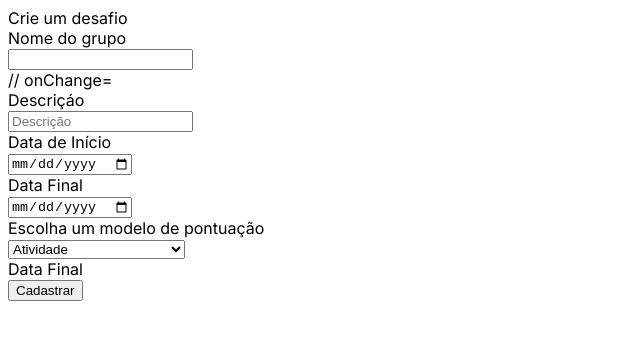
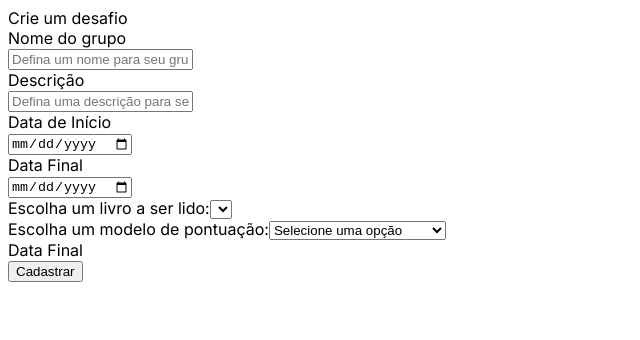
Before and after one commit to rafasdoliveira/BodyBiblia, a Next.js app: page /createchallenge in a window 1280 px wide. Shown: the top 340 px of the page, without its empty margins (0-640 px from the left). Built offline with nearby package versions, Linux system fonts and the light colour scheme.

Commit message:
select component

```diff
--- a/package.json
+++ b/package.json
@@ -14,7 +14,7 @@
     "eslint": "8.49.0",
     "eslint-config-next": "13.4.19",
     "json-server": "^0.17.3",
-    "next": "13.4.19",
+    "next": "^13.5.6",
     "react": "18.2.0",
     "react-dom": "18.2.0",
     "react-select": "^5.7.7"
--- a/src/app/components/form/select/select.js
+++ b/src/app/components/form/select/select.js
@@ -5,13 +5,14 @@ function Select({text, id, name, options, value}) {
 
         <div>
             <div>
-                <label>{text}:</label>
-                <select name={name} id={id}>
-                    <option>Selecione uma opção</option>
-                    <option>{options}</option>
-                </select>
-            </div>
-            <div>
+            <label>{text}:</label>
+            <select name={name} id={id}>
+                {Object.keys(options).map(key => (
+                <option key={key}>{options[key]}</option>
+                ))}
+            </select>
+    </div>
+            {/* <div>
                 <p>
                     Objetivo Principal: <br/>
                     <select id="objetivo" onChange={(e) => setGoal(e.target.value)} required>
@@ -23,8 +24,8 @@ function Select({text, id, name, options, value}) {
                         <option value="inSaude">Saúde e Bem Estar</option>
                     </select>
                 </p>
-            </div>
-            <div>
+            </div> */}
+            {/* <div>
                 <p>
                     Igreja: <br/>
                     <select id="inChurch" onChange={(e) => setChurch(e.target.value)} required>
@@ -34,7 +35,7 @@ function Select({text, id, name, options, value}) {
                         <option>Paz Church</option>
                     </select>
                 </p>
-            </div>
+            </div> */}
         </div>
     )
 }
--- a/src/app/createchallenge/page.js
+++ b/src/app/createchallenge/page.js
@@ -5,6 +5,21 @@ import styles from './page.module.css'
 
 
 export default function createChallenge() {
+
+    const listChallenge = {
+        opcao: "Selecione uma  opção",
+        opcao1: "Atividade",
+        opcao2: "Pontos por movimentação",
+        opcao3: "Duração",
+        opcao4: "Distância",
+        opcao5: "Passos",
+        opcao6: "Calorias"
+      };
+
+    const listBible = {
+
+    };
+
     return(
     <div>
         <div>
@@ -13,24 +28,14 @@ export default function createChallenge() {
         <div>
             <section>
                 <form>
-                    <Input label='Nome do grupo' type='text' name='gender' id='inGender'/>
-                    // onChange={(e) => setEmail(e.target.value)}
-                    <Input label='Descriçáo' type='text' name='gender' id='inGender' placeholder='Descrição'/>
-                    <Input label='Data de Início' type='date' name='gender' id='inGender' placeholder='Descrição'/>
-                    <Input label='Data Final' type='date' name='gender' id='inGender' placeholder='Descrição'/>
-                    <div>
-                        <label>Escolha um modelo de pontuação</label>
-                    </div>
-                    <select>
-                        <option>Atividade</option>
-                        <option>Pontos por movimentação</option>
-                        <option>Duração</option>
-                        <option>Distância</option>
-                        <option>Passos</option>
-                        <option>Calorias</option>
-                    </select>
+                    <Input label='Nome do grupo' type='text' name='gender' id='inGroupName' placeholder='Defina um nome para seu grupo'/>
+                    {/* onChange={(e) => setEmail(e.target.value)}  */}
+                    <Input label='Descrição' type='text' name='gender' id='inDescription' placeholder='Defina uma descrição para seu grupo'/>
+                    <Input label='Data de Início' type='date' name='gender' id='inStartDate'/>
+                    <Input label='Data Final' type='date' name='gender' id='inEndDate' placeholder='Descrição'/>
+                    <Select name="bible" id="bible" text="Escolha um livro a ser lido" options={listBible} />
+                    <Select name="nome" id="identificador" text="Escolha um modelo de pontuação" options={listChallenge} />
                     <Input label='Data Final' type='submit' name='gender' id='inGender' placeholder='Descrição' value='Cadastrar'/>
-                    {/* <Select /> */}
                 </form>
             </section>
         </div>
--- a/src/db.json
+++ /dev/null
@@ -1,19 +0,0 @@
-{
-  "posts": [
-    {
-      "id": 1,
-      "title": "json-server",
-      "author": "typicode"
-    }
-  ],
-  "comments": [
-    {
-      "id": 1,
-      "body": "some comment",
-      "postId": 1
-    }
-  ],
-  "profile": {
-    "name": "typicode"
-  }
-}
```
Also changed, not shown: 1 other file (tests, documents, lock files or other folders).
